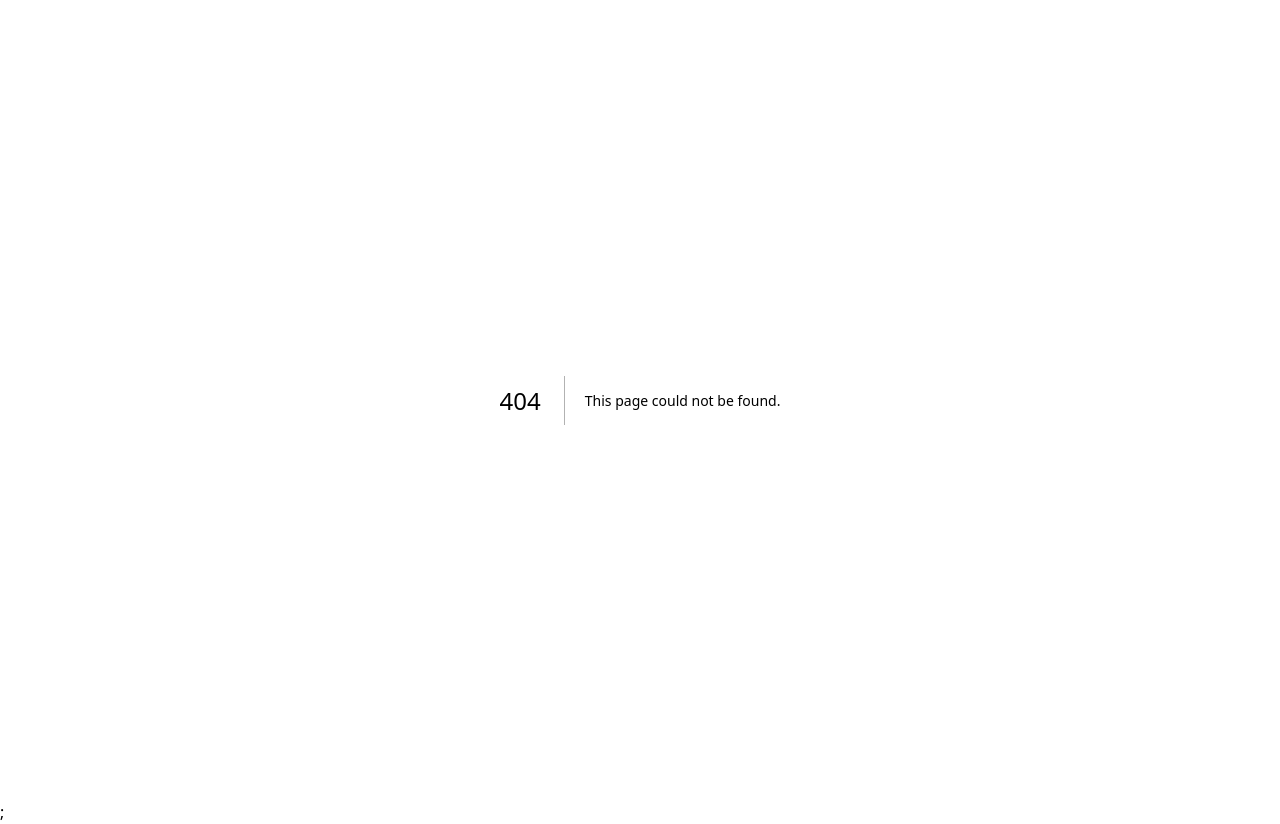
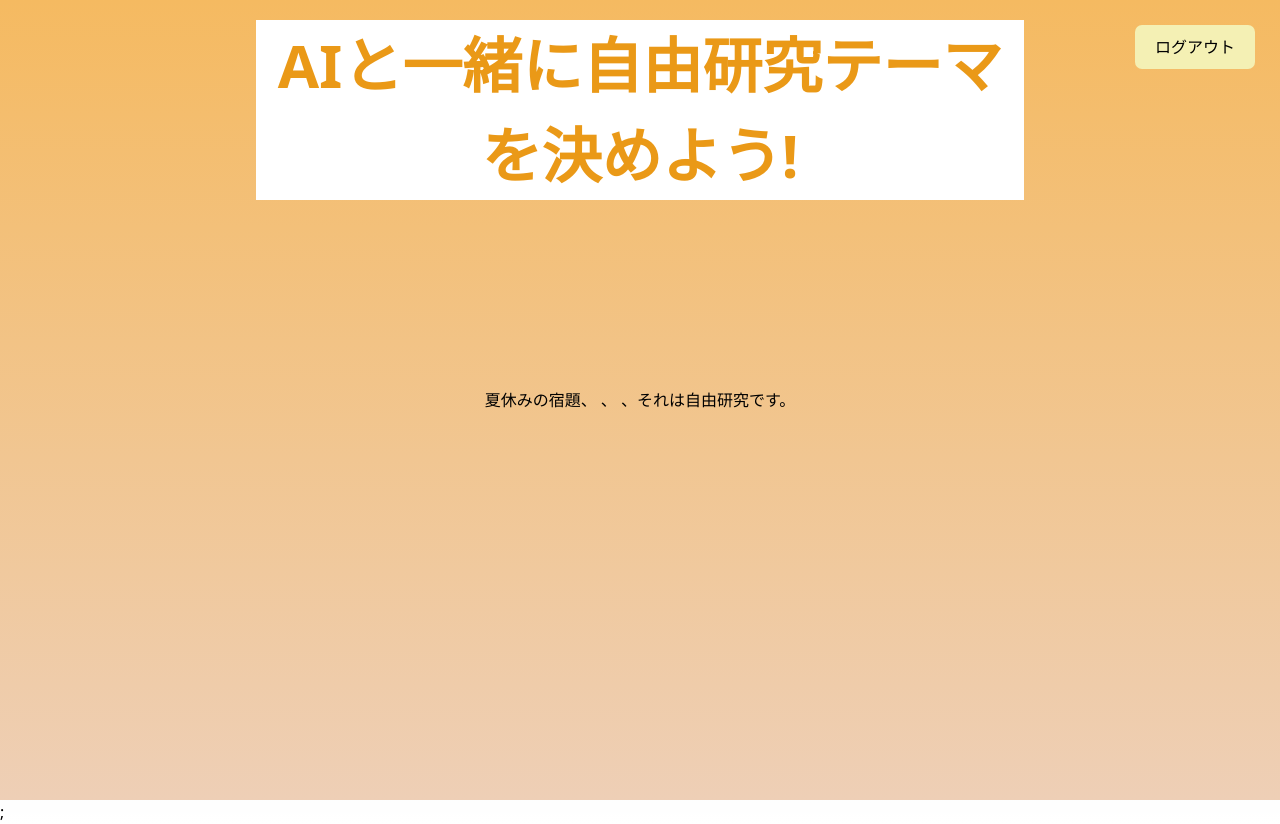
Before and after one commit to daiki0930/Deliverables1, a Next.js app: page /Research/MyPage in a window 1280 px wide. Before the commit this address had no page. Built offline with nearby package versions, Linux system fonts and the light colour scheme; no server answers.

Commit message:
ログアウトの実装、いったん繋げる

```diff
--- a/package.json
+++ b/package.json
@@ -19,6 +19,7 @@
     "jsonwebtoken": "^9.0.2",
     "next": "14.2.4",
     "next-auth": "^4.24.7",
+    "next-mdx-remote": "^5.0.0",
     "react": "^18.3.1",
     "react-dom": "^18",
     "react-toastify": "^10.0.5"
--- /dev/null
+++ b/src/components/description.js
@@ -0,0 +1,9 @@
+export default function Description() {
+    return (
+        <div className={{width: '60%'}}>
+            <p className={{color: 'red'}}>
+                夏休みの宿題、 、 、それは自由研究です。
+            </p>
+        </div>
+    );
+}
--- a/src/pages/Photos/MyPage/index.jsx
+++ /dev/null
@@ -1,15 +0,0 @@
-import { useState } from 'react';
-import styles from '../../../styles/Login.module.css';
-
-const Home = () => {
-    return (
-        <div className={ styles.background_home }>
-            こんばんわ
-
-
-
-        </div>
-    );
-};
-
-export default Home;
--- a/src/pages/Photos/FirebaseLogin.jsx
+++ b/src/pages/Research/FirebaseLogin.jsx
@@ -1,7 +1,9 @@
 import { useState } from 'react';
 import { useRouter } from 'next/router';
+
 import '../api/auth/firebaseConfig';
 import { getAuth, signInWithEmailAndPassword } from 'firebase/auth';
+
 import styles from '../../styles/Login.module.css';
 import { useShowToast } from '../../../hooks/useShowToast';
 
@@ -23,7 +25,7 @@ const LoginForm = () => {
                 title: 'ログインに成功しました。'
             })
             setUser(loginUser);
-            router.push('/Photos/MyPage/');
+            router.push('/Research/MyPage/');
         } catch (error) {
             setError(error);
             showToast({
@@ -58,7 +60,7 @@ const LoginForm = () => {
                         />
                         <button
                         type="submit"
-                        className={styles.button2}
+                        className={styles.button_LogSign}
                         >
                             ログイン
                         </button>
@@ -69,4 +71,22 @@ const LoginForm = () => {
     );
 };
 
+// export async function getServerSideProps(context) {
+//     const auth = getAuth();
+//     const user = auth.currentUser;
+
+//     if (!user) {
+//         return {
+//             redirect: {
+//                 destination: '/pages',
+//                 permanent: false
+//             },
+//         };
+//     }
+
+//     return {
+//         props: { user },
+//     };
+// }
+
 export default LoginForm;
--- a/src/pages/Photos/FirebaseSignIn.jsx
+++ b/src/pages/Research/FirebaseSignIn.jsx
@@ -25,7 +25,7 @@ const SignInForm = () => {
                 status: 'success',
                 title: 'ユーザー登録が完了しました。',
             });
-            router.push('/Photos/FirebaseLogin');
+            router.push('/Research/FirebaseLogin');
         } catch (error) {
             setError(error);
             showToast({
@@ -57,7 +57,7 @@ const SignInForm = () => {
                     />
                     <button
                     type="submit"
-                    className={styles.button2}
+                    className={styles.button_LogSign}
                     >
                         新規登録
                     </button>
@@ -68,4 +68,22 @@ const SignInForm = () => {
     );
 };
 
+// export async function getServerSideProps(context) {
+//     const auth = getAuth();
+//     const user = auth.currentUser;
+
+//     if (!user) {
+//         return {
+//             redirect: {
+//                 destination: '/Research',
+//                 permanent: false
+//             },
+//         };
+//     }
+
+//     return {
+//         props: { user },
+//     };
+// }
+
 export default SignInForm;
--- /dev/null
+++ b/src/pages/Research/MyPage/index.jsx
@@ -0,0 +1,88 @@
+import { useState, useEffect } from 'react';
+import { useShowToast } from '../../../../hooks/useShowToast';
+import { useRouter } from 'next/router';
+
+import '../../api/auth/firebaseConfig';
+import { getAuth, signOut, onAuthStateChanged } from 'firebase/auth';
+
+import styles from '../../../styles/Login.module.css';
+import Description from '../../../components/description'
+
+const Home = () => {
+    const [user, setUser] = useState(null);
+    const showToast = useShowToast();
+    const router = useRouter();
+    const auth = getAuth()
+
+    useEffect(() => {
+        const Logout = onAuthStateChanged(auth, (currentUser) => {
+            setUser(currentUser);
+        });
+        return () => Logout();
+    }, []);
+
+    const handleLogout = async() => {
+        console.log('---ログアウト1-----')
+        try {
+            console.log('---ログアウト2-----')
+            await signOut(auth);
+            console.log('---ログアウト3-----')
+            setUser(null);
+            showToast({
+                status: 'success',
+                title: 'ログアウトしました。'
+            })
+            router.push('/Research/FirebaseLogin');
+        } catch (error) {
+            showToast({
+                status: 'error',
+                title: 'ログアウトに失敗しました。',
+            })
+        }
+
+    }
+    return (
+        <div className={ styles.background_home }>
+            <div style={{ background: 'white', position: 'absolute', top: 20, width: '60%', textAlign: 'center'}}>
+                <p style={{ fontSize: '60px', fontWeight: 'bold', color: '#ea9917', width: 'top'}}>
+                    AIと一緒に自由研究テーマを決めよう!
+                </p>
+            </div>
+            <Description />
+            <button
+            onClick={handleLogout}
+            className={styles.button_LogOut}>ログアウト
+            </button>
+        </div>
+    );
+};
+
+// export async function getServerSideProps(context) {
+//     const auth = getAuth();
+//     const user = auth.currentUser;
+
+//     if (!user) {
+//         return {
+//             redirect: {
+//                 destination: '/Research/MyPage',
+//                 permanent: false
+//             },
+//         };
+//     }
+
+//     return {
+//         props: { user },
+//     };
+// }
+
+// const Dashboard = ({ user }) => {
+//     return (
+//       <div>
+//         <h1>Dashboard</h1>
+//         <p>Welcome, {user.email}</p>
+//       </div>
+//     );
+//   };
+// export default Dashboard;
+
+export default Home;
--- a/src/pages/index.tsx
+++ b/src/pages/index.tsx
@@ -17,11 +17,11 @@ const Index = () => {
           </div>
             <div>
                 <button className={ styles.button1 }
-                onClick={() => router.push('/Photos/FirebaseSignIn')}
+                onClick={() => router.push('/Research/FirebaseSignIn')}
                 >新規登録の方はこちら
                 </button>
                 <button className={ styles.button1 }
-                onClick={() => router.push('/Photos/FirebaseLogin')}
+                onClick={() => router.push('/Research/FirebaseLogin')}
                 >ログインの方はこちら
                 </button>
             </div>
--- a/src/styles/Login.module.css
+++ b/src/styles/Login.module.css
@@ -51,7 +51,7 @@
     border-bottom: 2px solid teal;
 }
 
-.button2 {
+.button_LogSign {
     background-color: teal;
     color: white;
     width: 50%;
@@ -63,23 +63,31 @@
     transition: background-color 0s;
 }
 
-.button2:hover {
+.button_LogSign:hover {
     background-color: #b31d40; /* ホバー時の色 */
 }
 
-.button2:active {
+.button_LogSign:active {
     background-color: #ba832b; /* クリック時の色 */
 }
 
+.button_LogOut {
+    background-color: #f4f0b4;
+    position: absolute;
+    top: 25px;
+    right: 25px;
+    padding: 10px 20px;
+    border: none;
+    border-radius: 7px;
+}
 
+.button_LogOut:hover {
+    background-color: #ea9917; /* クリック時の色 */
+}
 
-
-
-
-
-
-
-
+.button_LogOut:active {
+    background-color: #d2385c;
+}
 
 
 
--- a/tsconfig.json
+++ b/tsconfig.json
@@ -16,6 +16,6 @@
       "@/*": ["./src/*"]
     }
   },
-  "include": ["next-env.d.ts", "**/*.ts", "**/*.tsx", "src/pages/Photos/FirebaseSignIn.jsx", "src/pages/Photos/MyPage/index.jsx", "hooks/useShowToast.js"],
+  "include": ["next-env.d.ts", "**/*.ts", "**/*.tsx", "src/pages/Research/FirebaseSignIn.jsx", "src/pages/Research/MyPage/index.jsx", "hooks/useShowToast.js"],
   "exclude": ["node_modules"]
 }
```
Also changed, not shown: 1 other file (tests, documents, lock files or other folders).
